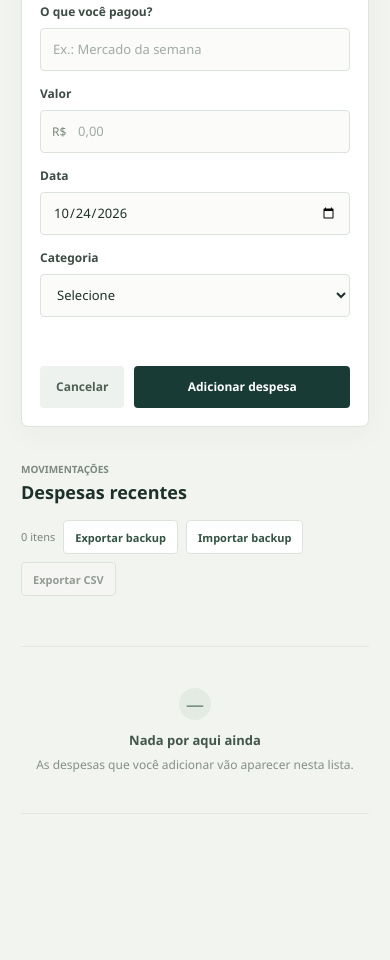
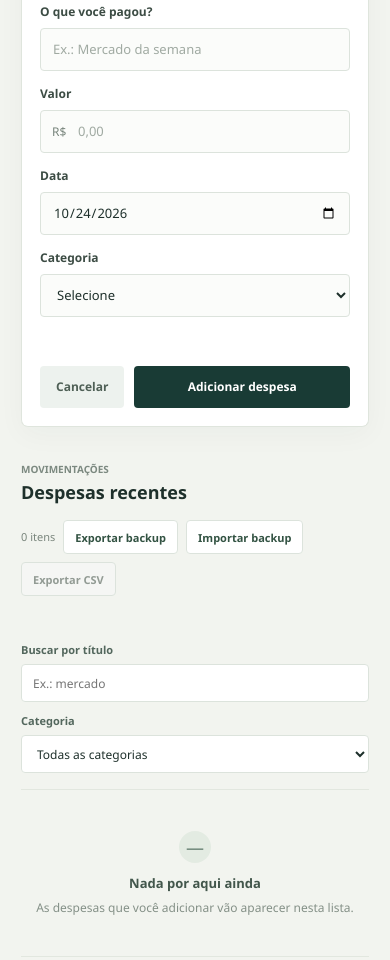
Before and after one commit to Carlos-Resende-23/Painel-de-despesas, a website built with Vite: page index.html in a window 390 px wide. Shown: the part 1099-2059 px from the top of the page. Before the commit the page ends 1977 px from the top, so only its background shows below. Built offline with nearby package versions, Linux system fonts and the light colour scheme.

Commit message:
Search by title and category filter, att PRD

```diff
--- a/index.html
+++ b/index.html
@@ -264,10 +264,32 @@
             </div>
           </div>
           <p id="backup-status" class="backup-status" role="status" aria-live="polite"></p>
-          <p id="lista-vazia" class="empty-state">
+          <div class="expense-filters" aria-label="Filtros de despesas">
+            <div class="expense-filter">
+              <label for="filtro-texto">Buscar por título</label>
+              <input
+                id="filtro-texto"
+                type="search"
+                placeholder="Ex.: mercado"
+                autocomplete="off"
+              />
+            </div>
+            <div class="expense-filter">
+              <label for="filtro-categoria">Categoria</label>
+              <select id="filtro-categoria">
+                <option value="todas">Todas as categorias</option>
+                <option value="alimento">Alimento</option>
+                <option value="transporte">Transporte</option>
+                <option value="lazer">Lazer</option>
+                <option value="saúde">Saúde</option>
+                <option value="outros">Outros</option>
+              </select>
+            </div>
+          </div>
+          <p id="lista-vazia" class="empty-state" role="status" aria-live="polite">
             <span class="empty-mark" aria-hidden="true">—</span>
-            <span class="empty-title">Nada por aqui ainda</span>
-            <span class="empty-description"
+            <span id="lista-vazia-titulo" class="empty-title">Nada por aqui ainda</span>
+            <span id="lista-vazia-descricao" class="empty-description"
               >As despesas que você adicionar vão aparecer nesta lista.</span
             >
           </p>
--- a/src/main.ts
+++ b/src/main.ts
@@ -159,6 +159,15 @@ const statusMetaMensal = selecionarElemento<HTMLParagraphElement>(
   "#meta-mensal-status",
 )
 const filtroMes = selecionarElemento<HTMLSelectElement>("#mes-filtro")
+const filtroTexto = selecionarElemento<HTMLInputElement>("#filtro-texto")
+const filtroCategoria =
+  selecionarElemento<HTMLSelectElement>("#filtro-categoria")
+const tituloListaVazia = selecionarElemento<HTMLSpanElement>(
+  "#lista-vazia-titulo",
+)
+const descricaoListaVazia = selecionarElemento<HTMLSpanElement>(
+  "#lista-vazia-descricao",
+)
 
 let despesaEmEdicaoId: string | null = null
 
@@ -203,15 +212,31 @@ function formatarNomeMes(anoMes: string): string {
 }
 
 function obterDespesasVisiveis(): Despesa[] {
-  if (filtroMes.value === "todos") {
-    return [...despesas]
-  }
+  const textoBusca = filtroTexto.value
+    .trim()
+    .toLocaleLowerCase("pt-BR")
+    .normalize("NFD")
+    .replace(/[\u0300-\u036f]/g, "")
 
-  return despesas.filter(
-    (despesa) =>
+  return despesas.filter((despesa) => {
+    const tituloNormalizado = despesa.titulo
+      .toLocaleLowerCase("pt-BR")
+      .normalize("NFD")
+      .replace(/[\u0300-\u036f]/g, "")
+    const correspondeAoMes =
+      filtroMes.value === "todos" ||
       obterMesDaData(despesa.data ?? new Date().toISOString()) ===
-      filtroMes.value,
-  )
+        filtroMes.value
+    const correspondeACategoria =
+      filtroCategoria.value === "todas" ||
+      despesa.categoria === filtroCategoria.value
+
+    return (
+      correspondeAoMes &&
+      correspondeACategoria &&
+      tituloNormalizado.includes(textoBusca)
+    )
+  })
 }
 
 function atualizarListaMeses(): void {
@@ -454,7 +479,18 @@ function renderizarLista(): void {
     listaDespesas.append(criarItemDespesa(despesa))
   }
 
-  listaVazia.hidden = despesasVisiveis.length > 0
+  const listaSemResultados = despesasVisiveis.length === 0
+  listaVazia.hidden = !listaSemResultados
+
+  if (listaSemResultados && despesas.length > 0) {
+    tituloListaVazia.textContent = "Nenhuma despesa encontrada"
+    descricaoListaVazia.textContent =
+      "Ajuste os filtros para ver outros lançamentos."
+  } else {
+    tituloListaVazia.textContent = "Nada por aqui ainda"
+    descricaoListaVazia.textContent =
+      "As despesas que você adicionar vão aparecer nesta lista."
+  }
 }
 
 function exportarDespesasVisiveis(): void {
@@ -722,10 +758,14 @@ botaoCancelarEdicao.addEventListener("click", () => {
   mensagemFormulario.textContent = "Edição cancelada."
 })
 
-filtroMes.addEventListener("change", () => {
+function atualizarDespesasFiltradas(): void {
   renderizarLista()
   atualizarResumo()
-})
+}
+
+filtroMes.addEventListener("change", atualizarDespesasFiltradas)
+filtroCategoria.addEventListener("change", atualizarDespesasFiltradas)
+filtroTexto.addEventListener("input", atualizarDespesasFiltradas)
 
 botaoExportar.addEventListener("click", exportarDespesasVisiveis)
 botaoExportarBackup.addEventListener("click", exportarBackup)
--- a/src/style.css
+++ b/src/style.css
@@ -637,6 +637,44 @@ h1 {
   gap: 12px;
 }
 
+.expense-filters {
+  display: grid;
+  grid-template-columns: minmax(180px, 1fr) minmax(190px, 0.7fr);
+  gap: 14px;
+  margin: 0 0 16px;
+}
+
+.expense-filter {
+  display: grid;
+  min-width: 0;
+  gap: 7px;
+}
+
+.expense-filter label {
+  color: #53675d;
+  font-size: 11px;
+  font-weight: 650;
+}
+
+.expense-filter input,
+.expense-filter select {
+  width: 100%;
+  height: 38px;
+  padding: 0 11px;
+  border: 1px solid #dce3dc;
+  border-radius: 4px;
+  outline: none;
+  color: var(--ink);
+  background: #fff;
+  font-size: 12px;
+}
+
+.expense-filter input:focus,
+.expense-filter select:focus {
+  border-color: #5f8c76;
+  box-shadow: 0 0 0 3px rgba(95, 140, 118, 0.13);
+}
+
 .backup-status {
   min-height: 17px;
   margin: 0 0 12px;
@@ -1004,6 +1042,11 @@ h1 {
     gap: 8px;
   }
 
+  .expense-filters {
+    grid-template-columns: minmax(0, 1fr);
+    gap: 11px;
+  }
+
   .expense-item {
     align-items: flex-start;
     flex-direction: column;
```
Also changed, not shown: .plans/prd.md.
